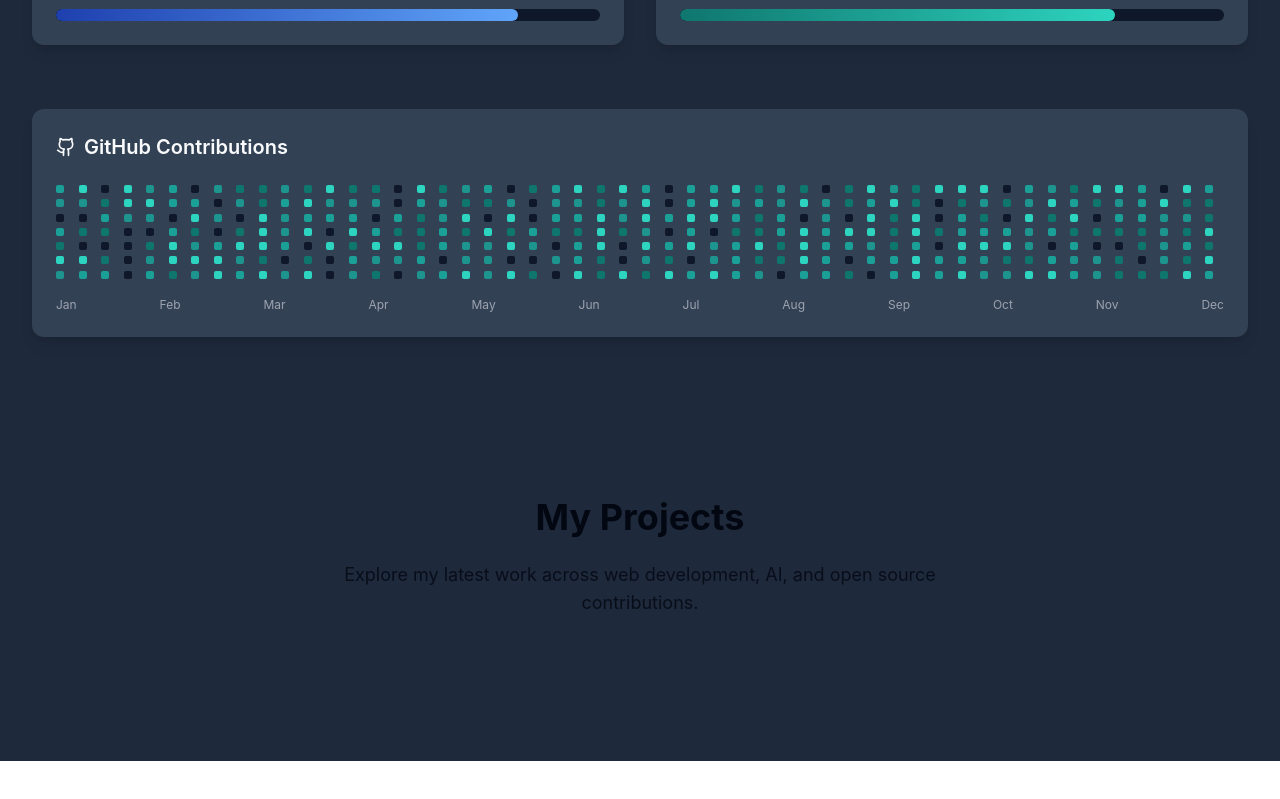
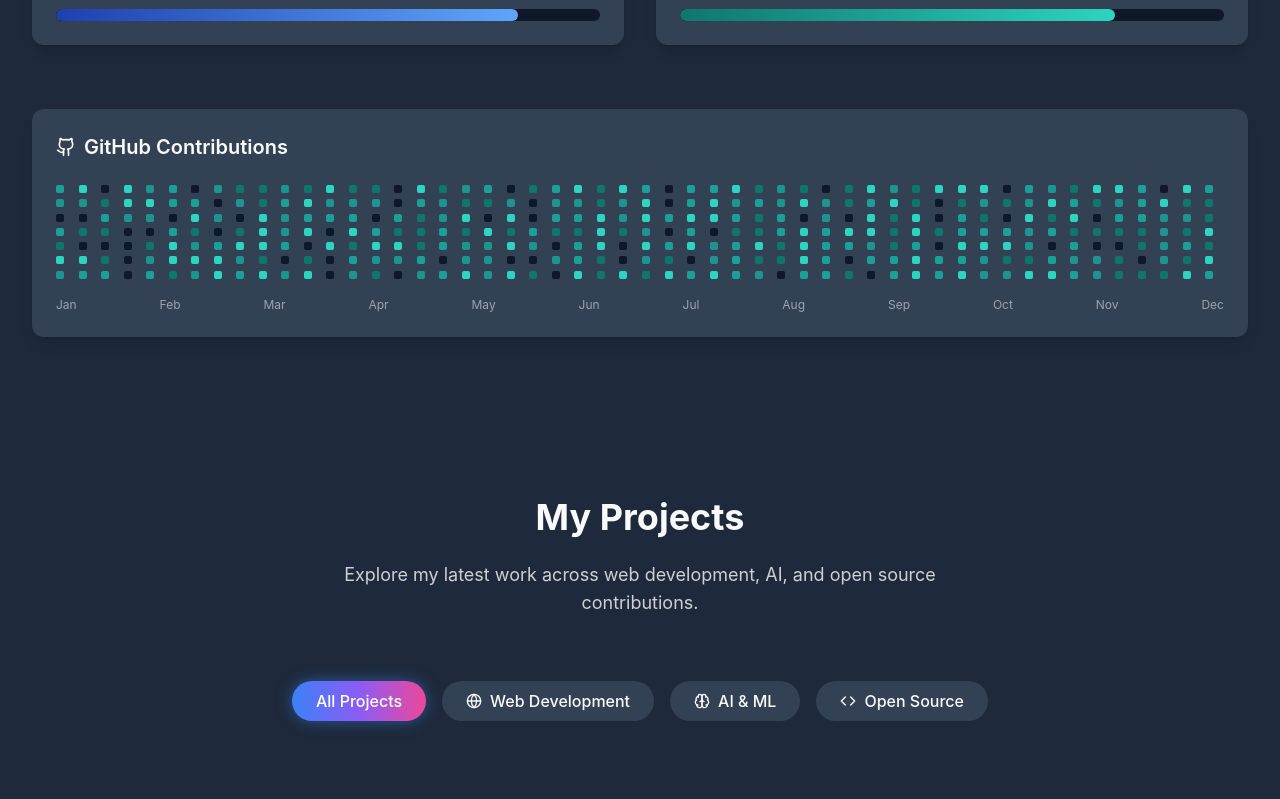
Before and after one commit to YashSakhareliya/Portfolio, a React (Vite) app: page / in a window 1280 px wide. Shown: the part 2015-2814 px from the top of the page. Before the commit the page ends 2776 px from the top, so only its background shows below. Built offline with nearby package versions, Linux system fonts and the light colour scheme.

Commit message:
Project Category Done

```diff
--- a/src/components/Projects.jsx
+++ b/src/components/Projects.jsx
@@ -101,7 +101,7 @@ const Projects = () => {
     const regularProjects = filteredProjects.filter(project => !project.featured);
 
   return (
-    <section className={`py-20 px-4 ${isDarkMode ? 'bg-dark-bg-secondary' : 'bg-gray-50'}`}>
+    <section className={`py-20 px-4 ${isDarkMode ? 'bg-dark-bg-secondary text-gray-50' : 'bg-gray-50 text-gray-900'}`}>
         <div className='container mx-auto'>
             <motion.div
             initial={{ opacity: 0, y: 20 }}
@@ -115,6 +115,32 @@ const Projects = () => {
                 Explore my latest work across web development, AI, and open source contributions.
             </p>
             </motion.div>
+
+            {/* Project Categories */}
+            <div className="flex flex-wrap justify-center gap-4 mb-12">
+            {categories.map((category) => (
+                <motion.button
+                key={category.id}
+                whileHover={{ scale: 1.05 }}
+                whileTap={{ scale: 0.95 }}
+                onClick={() => setSelectedCategory(category.id)}
+                className={`px-6 py-2 rounded-full font-medium transition-colors flex items-center gap-2
+                    ${selectedCategory === category.id
+                    ? isDarkMode
+                        ? 'bg-web3-gradient text-white shadow-web3'
+                        : 'bg-blue-600 text-white'
+                    : isDarkMode
+                        ? 'bg-dark-bg-tertiary hover:bg-dark-bg-tertiary/70'
+                        : 'bg-white hover:bg-blue-50'
+                    }`}
+                >
+                {category.icon && <span>{category.icon}</span>}
+                {category.label}
+                </motion.button>
+            ))}
+            </div>
+
+
         </div>
     </section>
   )
```
